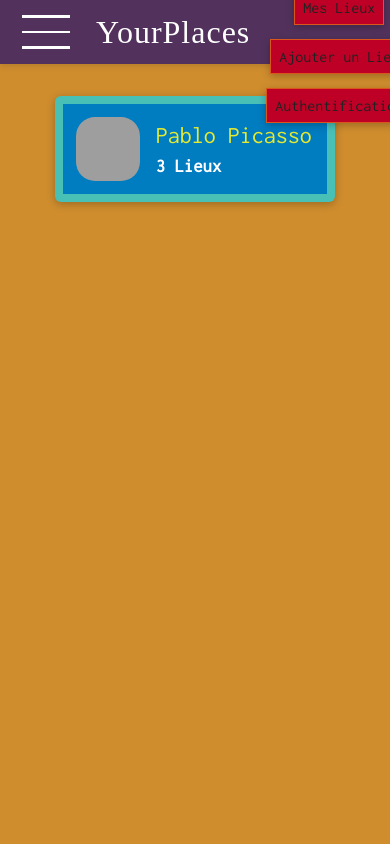
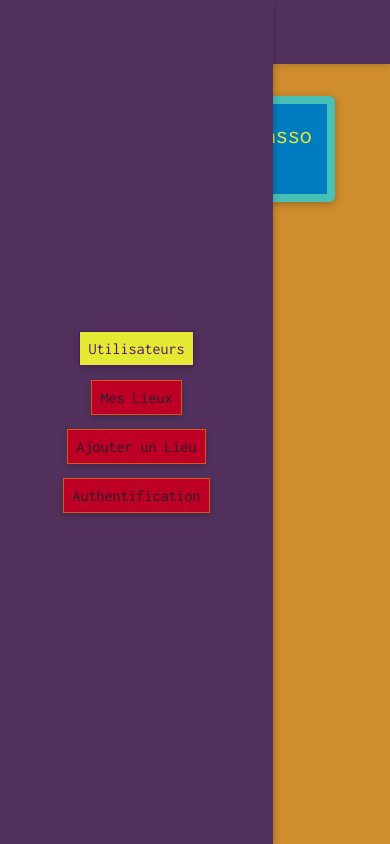
Before and after one commit to ROSORRNT/nomade-app, a React (Create React App) app: page / in a window 390 px wide. Built offline with nearby package versions, Linux system fonts and the light colour scheme; grey boxes are pictures that could not be loaded; a web font is replaced by a local one.

Commit message:
Implementing basic Desktop & mobile navigation

```diff
--- a/src/shared/components/Navigation/MainNavigation.js
+++ b/src/shared/components/Navigation/MainNavigation.js
@@ -3,12 +3,19 @@
 
 import MainHeader from "./MainHeader";
 import NavLinks from "./NavLinks";
+import SideDrawer from "./SideDrawer";
 
 import "./MainNavigation.css";
 import "./NavLinks.css";
 
 const MainNavigation = props => {
   return (
+    <React.Fragment>
+      <SideDrawer>
+        <nav className="main-navigation__drawer-nav">
+          <NavLinks />
+        </nav>
+      </SideDrawer>
       <MainHeader>
         <button className="main-navigation__menu-btn">
           <span />
@@ -18,11 +25,11 @@
         <h1 className="main-navigation__title">
           <Link to="/">YourPlaces</Link>
         </h1>
-
-      <nav>
+        <nav className="main-navigation__header-nav">
           <NavLinks />
         </nav>
       </MainHeader>
+    </React.Fragment>
   );
 };
 
--- a/src/shared/components/Navigation/SideDrawer.css
+++ b/src/shared/components/Navigation/SideDrawer.css
@@ -0,0 +1,10 @@
+.side-drawer {
+  position: fixed;
+  left: 0;
+  top: 0;
+  z-index: 100;
+  height: 100vh;
+  width: 70%;
+  background: #52325d;
+  box-shadow: 0 2px 8px rgba(0, 0, 0, 0.26);
+}
--- a/src/shared/components/Navigation/SideDrawer.js
+++ b/src/shared/components/Navigation/SideDrawer.js
@@ -0,0 +1,9 @@
+import React from "react";
+
+import "./SideDrawer.css";
+
+const SideDrawer = props => {
+  return <aside className="side-drawer">{props.children}</aside>;
+};
+
+export default SideDrawer;
```
Lines whose indentation alone changed are shown as unchanged.
